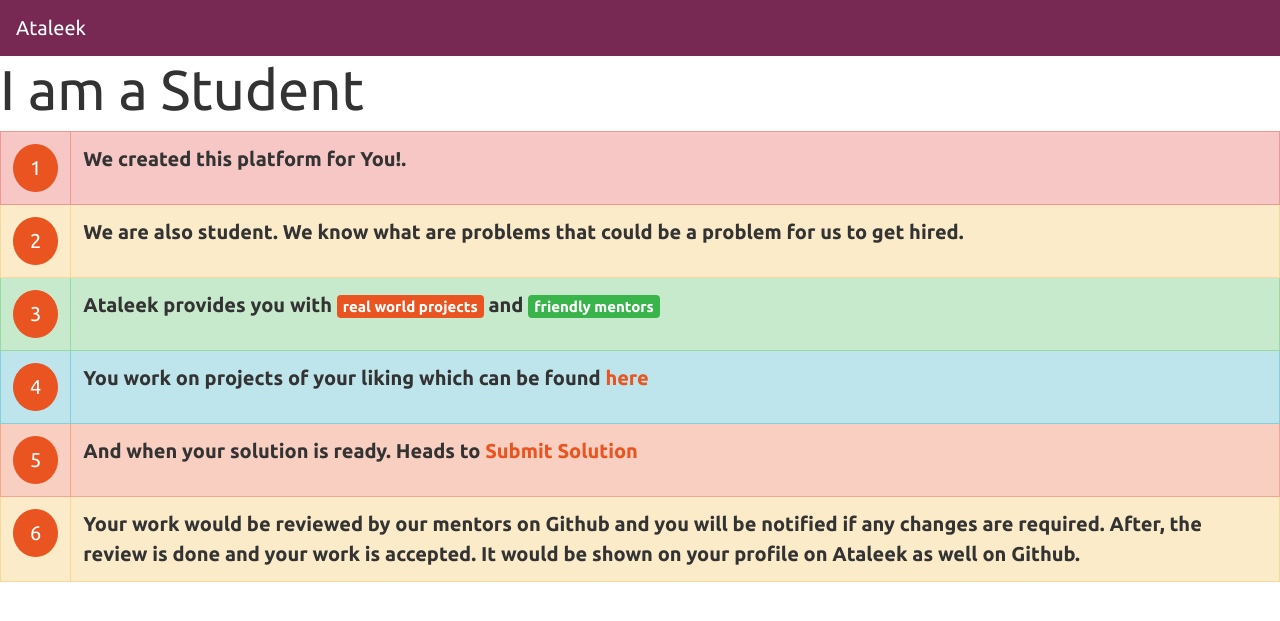
After one commit to ahmedbilal/ataleek-website, a Flask app: page /student in a window 1280 px wide. The commit adds this page. Shown: the top 621 px of the page. Run offline with Flask 2, Linux system fonts and the light colour scheme; some libraries are stand-ins or nearby versions.

Commit message:
app.py - apply_for_mentor() --> apply_for_mentorship(). - student view is added.
index.html
- use url_for() to get url instead of hard coded urls.

student.html
- html template for app.student() view.

```diff
--- a/app.py
+++ b/app.py
@@ -198,7 +198,7 @@
 
 @app.route('/apply', methods=['GET', 'POST'])
 @login_required
-def apply_for_mentor():
+def apply_for_mentorship():
     if request.method == "POST":
         user_info = github.get("/user", access_token=g.user.github_access_token)
         print("Userinfo", user_info["login"])
@@ -381,5 +381,10 @@
                            user_info=user_info, user_status=user_status)
 
 
+@app.route('/student')
+def student():
+    return render_template("student.html")
+
+
 if __name__ == '__main__':
     app.run()
--- a/templates/index.html
+++ b/templates/index.html
@@ -12,8 +12,8 @@
         <hr class="my-4">
         <p>What do you consider yourself?</p>
         <p class="lead">
-            <a href="" class="btn btn-primary btn-lg">Student</a>
-            or <a href="/apply" class="btn btn-success btn-lg">Mentor</a>
+            <a href="{{ url_for('student') }}" class="btn btn-primary btn-lg">Student</a>
+            or <a href="{{ url_for('apply_for_mentorship') }}" class="btn btn-success btn-lg">Mentor</a>
         </p>
     </div>
 {% endblock %}
--- /dev/null
+++ b/templates/student.html
@@ -0,0 +1,73 @@
+{% extends "base.html" %}
+{% block title %}Student{% endblock %}
+{% block head %}
+    {{ super() }}
+{% endblock %}
+{% block content %}
+    <div>
+        <h1 class="display-4">I am a Student</h1>
+        <div class="row">
+            <div class="col-md-12">
+                <table class="table table-bordered">
+                    <tbody>
+                    <tr class="table-danger">
+                        <td class="text-center">
+                            <button class="btn btn-primary btn-lg rounded-circle">1</button>
+                        </td>
+                        <td class="font-weight-bold lead">We created this platform for You!.</td>
+
+                    </tr>
+                    <tr class="table-warning">
+                        <td class="text-center">
+                            <button class="btn btn-primary btn-lg rounded-circle">2</button>
+                        </td>
+                        <td class="font-weight-bold lead ">We are also student. We know what are problems
+                            that could be a problem for us to get hired.
+                        </td>
+                    </tr>
+                    <tr class="table-success">
+                        <td class="text-center">
+                            <button class="btn btn-primary btn-lg rounded-circle">3</button>
+                        </td>
+                        <td class="font-weight-bold lead">Ataleek provides you with
+                            <span class="badge badge-primary">real world projects</span> and
+                            <span class="badge badge-success">friendly mentors</span></td>
+                    </tr>
+                    <tr class="table-info">
+                        <td class="text-center">
+                            <button class="btn btn-primary btn-lg rounded-circle">4</button>
+                        </td>
+                        <td class="font-weight-bold lead">You work on projects of your liking which can be found
+                            <a href="{{ url_for('list_projects') }}">here</a></td>
+                    </tr>
+
+                    <tr class="table-primary">
+                        <td class="text-center">
+                            <button class="btn btn-primary btn-lg rounded-circle">5</button>
+                        </td>
+                        <td class="font-weight-bold lead">And when your solution is ready. Heads to <a
+                                href="{{ url_for('submit_solution') }}">Submit Solution</a></td>
+                    </tr>
+
+                    <tr class="table-warning">
+                        <td class="text-center">
+                            <button class="btn btn-primary btn-lg rounded-circle">6</button>
+                        </td>
+                        <td class="font-weight-bold lead">Your work would be reviewed by our mentors on Github and you
+                            will be notified
+                            if any changes are required. After, the review is done and your work is accepted. It would
+                            be shown on your profile
+                            on Ataleek as well on Github.
+                        </td>
+                    </tr>
+
+
+                    </tbody>
+                </table>
+            </div>
+        </div>
+
+
+    </div>
+
+{% endblock %}
```
